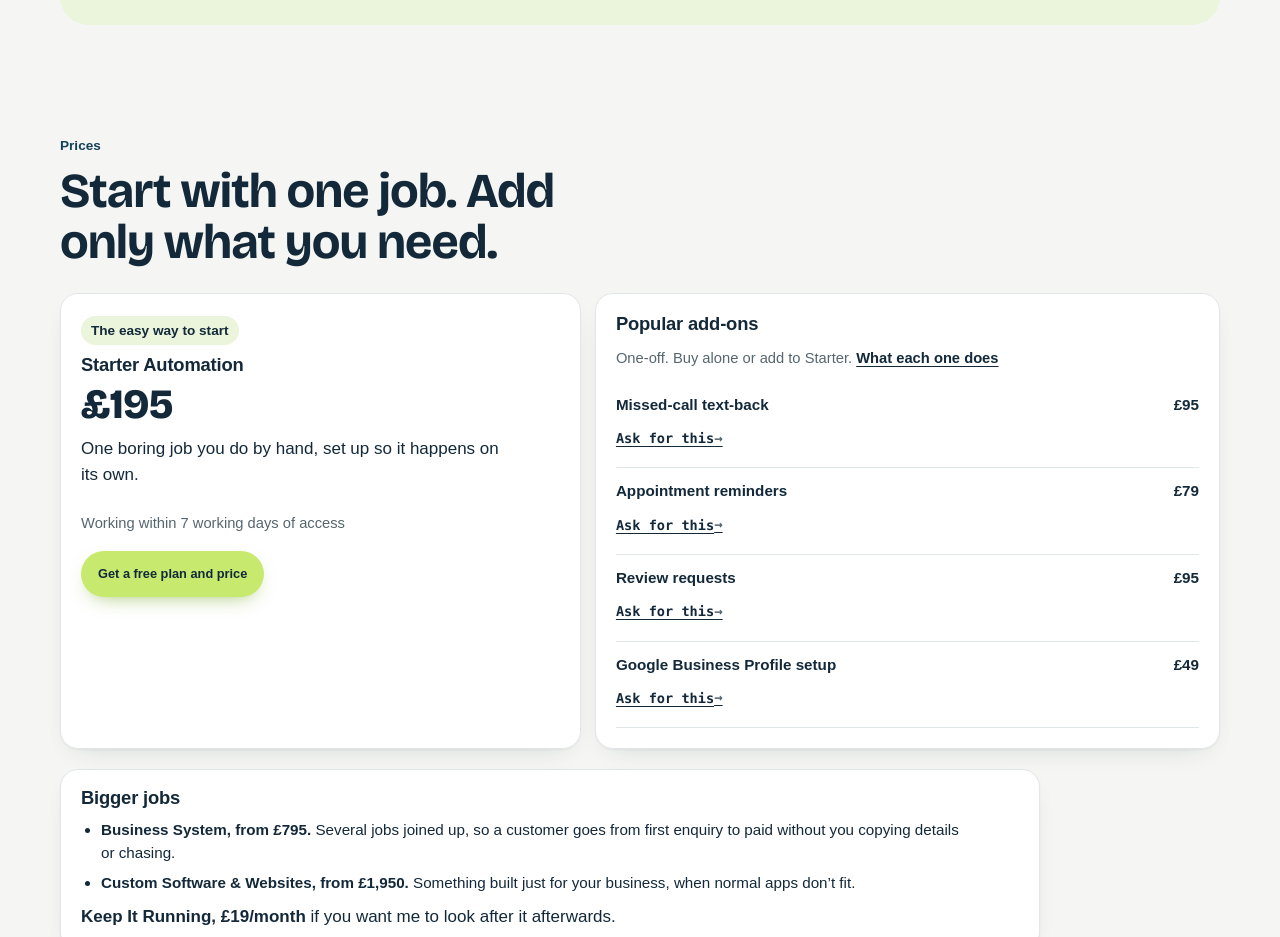
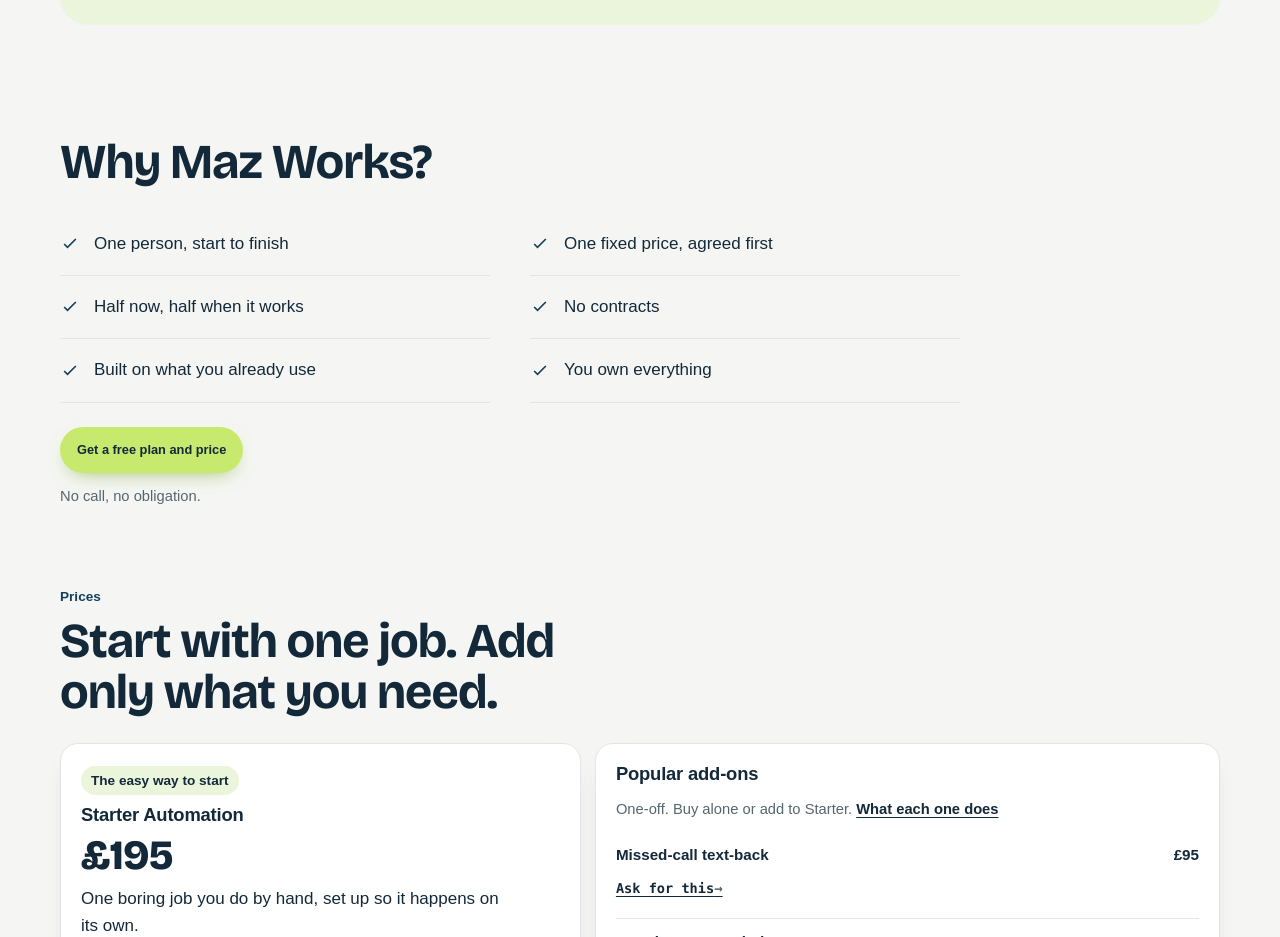
Before and after one commit to manazoid4/mazos-site, a Next.js app: page / in a window 1280 px wide. Shown: the part 3509-4446 px from the top of the page. Built offline with nearby package versions, Linux system fonts and the light colour scheme.

Commit message:
feat: put six concrete promises before the price decision

```diff
--- a/app/page.tsx
+++ b/app/page.tsx
@@ -6,6 +6,7 @@ import { HOMEPAGE_FAQS } from './faqs';
 import { LeakCheckForm } from './leak-check/leak-check-form';
 import { CallLink, PricingViewTracker } from './analytics';
 import { StickyCheckCta } from './sticky-cta';
+import { WhyMaz } from './why-maz';
 import { DeliveryCalendar } from './delivery-calendar';
 import { InboxStory } from './inbox-story';
 import { SampleReport } from './sample-report';
@@ -112,6 +113,7 @@ export default function Page() {
       </section>
 
       <section className="s-section" id="pricing" data-reveal aria-labelledby="pricing-title">
+        <WhyMaz />
         <PricingViewTracker targetId="pricing" />
         <p className="eyebrow">Prices</p>
         <h2 id="pricing-title">Start with one job. Add only what you need.</h2>
--- a/app/refresh.css
+++ b/app/refresh.css
@@ -222,3 +222,10 @@ h2 { font-weight: 650; }
   .js-reveal .s-calendar-guarantee[data-shown] .s-calendar > strong { animation: s-day-tick 350ms ease-out 2.2s both; }
 }
 @keyframes s-day-tick { from { opacity: 0; transform: translateY(4px); } to { opacity: 1; transform: none; } }
+.s-why { padding-bottom: clamp(48px, 7vw, 80px); }
+.s-why h2 { margin-bottom: 24px; }
+.s-why ul { list-style: none; display: grid; gap: 0 40px; max-width: 900px; padding: 0; margin-bottom: 24px; }
+.s-why li { display: flex; gap: 14px; align-items: center; padding: 18px 0; border-bottom: 1px solid var(--soft-line); }
+.s-why svg { flex: 0 0 20px; fill: none; stroke: var(--accent); stroke-width: 2; }
+.s-why > p { margin-top: 12px; }
+@media (min-width: 721px) { .s-why ul { grid-template-columns: 1fr 1fr; } }
--- /dev/null
+++ b/app/why-maz.tsx
@@ -0,0 +1,21 @@
+import { DELIVERY, PROMISES, THIRD_PARTY_NOTE } from './offers';
+
+const promises = [
+  'One person, start to finish',
+  PROMISES[0].title,
+  PROMISES[1].title,
+  PROMISES[2].title,
+  DELIVERY[0].title,
+  THIRD_PARTY_NOTE.split('. ').at(-1)!.replace(/\.$/, ''),
+];
+
+export function WhyMaz() {
+  return (
+    <aside className="s-why" aria-labelledby="why-title">
+      <h2 id="why-title">Why Maz Works?</h2>
+      <ul>{promises.map((promise) => <li key={promise}><svg viewBox="0 0 24 24" width="20" height="20" aria-hidden="true"><path d="m5 12 4 4 10-10" /></svg><span>{promise}</span></li>)}</ul>
+      <a className="button button-signal" href="/leak-check?src=why-maz#leak-check-form">Get a free plan and price</a>
+      <p className="s-small">No call, no obligation.</p>
+    </aside>
+  );
+}
```
